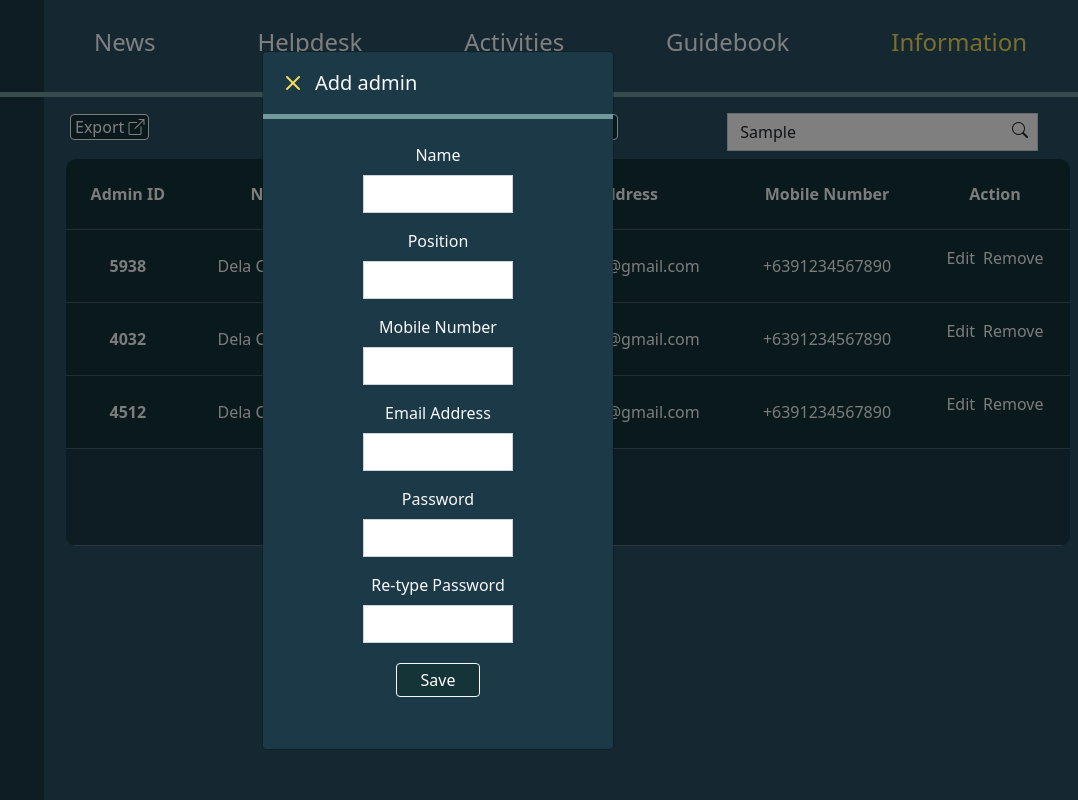
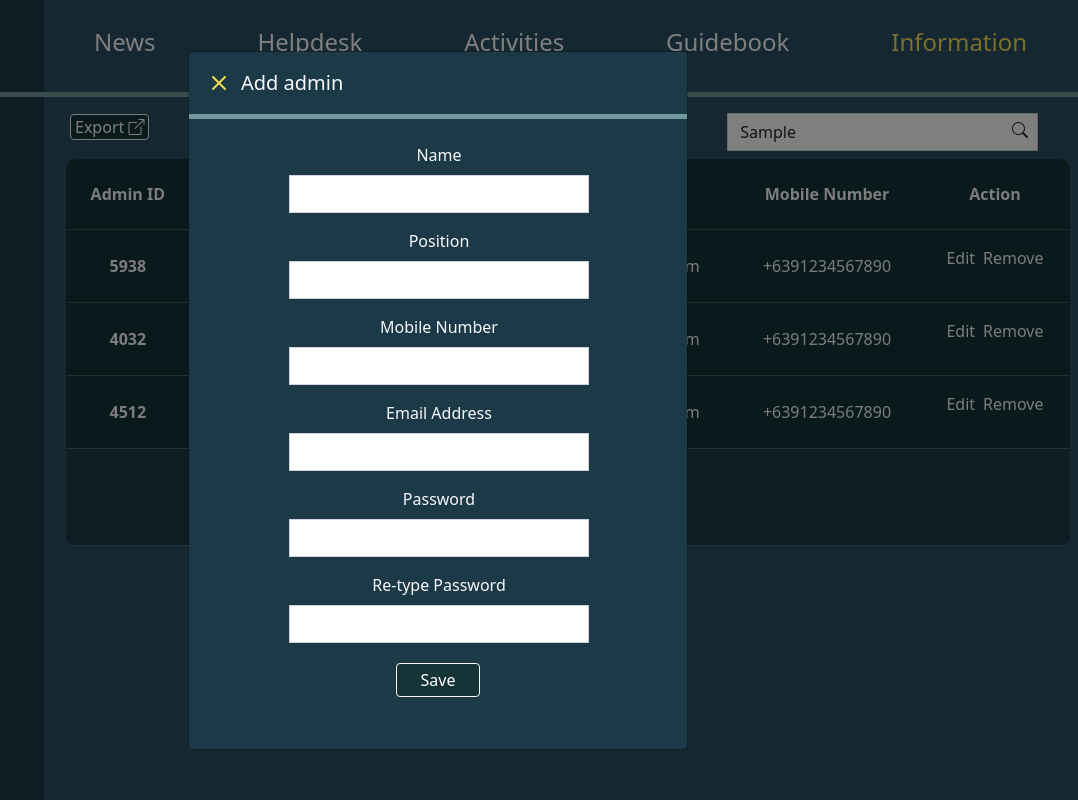
Before and after one commit to lovzay/assistonse, a plain HTML site: page dashboard/information.html in a window 1280 px wide. Both pictures are taken after typing "Sample" into the empty fields and a click on the button "Add admin". Shown: the full height of the page, 202-1280 px from the left. Drawn offline with nearby package versions, Linux system fonts and the light colour scheme.

Commit message:
resized modal body

```diff
--- a/css/information.css
+++ b/css/information.css
@@ -1,12 +1,13 @@
 #modal input {
     margin: 0 auto;
-    width: 150px;
+    width: 300px;
 }
 
 #modal .modal-dialog {
-    width: fit-content;
+    width: 550px;
 }
 
 #modal .modal-body {
-    padding: 0 100px;
+    padding: 0px 100px;
+    display:inline-block;
 }
```
